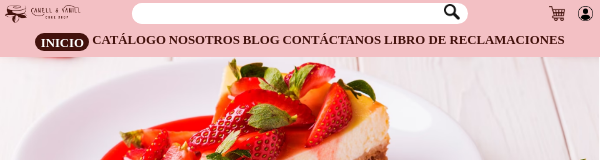
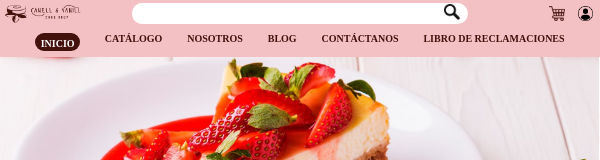
Before and after one commit to GalicKuzo/CAKE-SHOP, a plain HTML site: page index.html in a window 600 px wide. Shown: the top 160 px of the page. Drawn offline with Linux system fonts and the light colour scheme.

Commit message:
Cambio Tamaño de Fuente Nav

```diff
--- a/style.css
+++ b/style.css
@@ -239,9 +239,9 @@ h3{
     text-align: center;
 }
 
-@media (min-width: 600px) and (max-width: 800px) {
+@media (min-width: 620px) and (max-width: 800px) {
     .navegacion, .navegacion-aux{
-        font-size: 1rem;
+        font-size: 15px;
     }
 
     h2{
@@ -253,9 +253,9 @@ h3{
     }
 }
 
-@media (min-width: 0px) and (max-width: 600px) {
+@media (min-width: 0px) and (max-width: 620px) {
     .navegacion, .navegacion-aux{
-        font-size: 0.8rem;
+        font-size: 10px;
     }
 
     h2{
```
